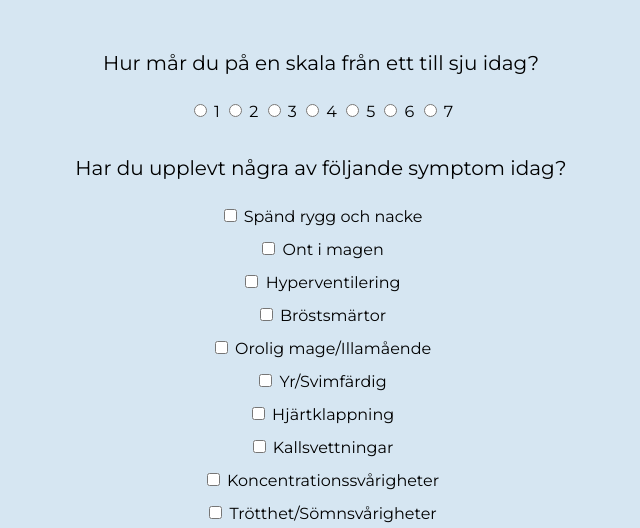
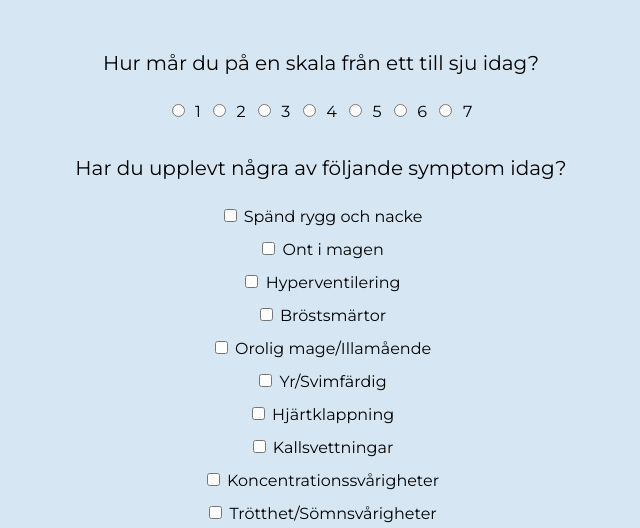
Before and after one commit to idaglenne/cuddly-sniffle, a PHP site: page /moodForm.php in a window 1280 px wide. Shown: the part 191-719 px from the top of the page, without its empty margins (319-959 px from the left). Run offline with PHP 8.4, Linux system fonts and the light colour scheme; data that the repository does not hold is empty.

Commit message:
nu ska vi se

```diff
--- a/design.css
+++ b/design.css
@@ -321,3 +321,14 @@ h3 {
 .radioButtons {
   margin-bottom: 10px;
 }
+
+.radioButtons label {
+  display: inline-block;
+  text-align: center;
+  margin: 0 0.2em;
+}
+
+.radioButtons label input[type="radio"] {
+  display: block;
+  margin: 0.5em auto;
+}
```
